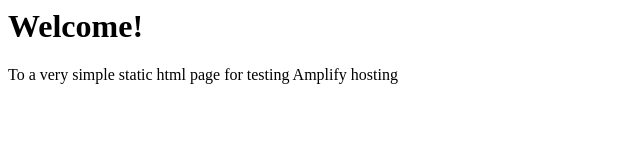
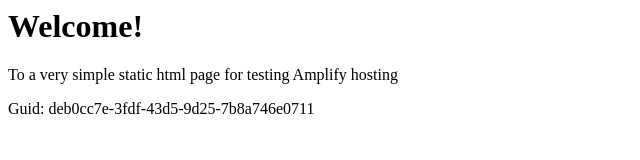
Before and after one commit to aws-aemilia-nrt/Github-PR-Commit-Integration-Test-DoNotTouch-Gith-P5X5MO5I-v1-preprod-ap-northeast-1, a website: page src/index.html in a window 1280 px wide. Shown: the whole page, without its empty margins (0-640 px from the left). Drawn offline with Linux system fonts and the light colour scheme.

Commit message:
commit from integ tests

```diff
--- a/src/index.html
+++ b/src/index.html
@@ -1,3 +1,5 @@
+
+
 <html lang="en">
 
 <head>
@@ -10,6 +12,6 @@
 <body>
     <h1>Welcome!</h1>
     <p>To a very simple static html page for testing Amplify hosting</p>
-</body>
+    <p>Guid: deb0cc7e-3fdf-43d5-9d25-7b8a746e0711</p></body>
 
 </html>
```
